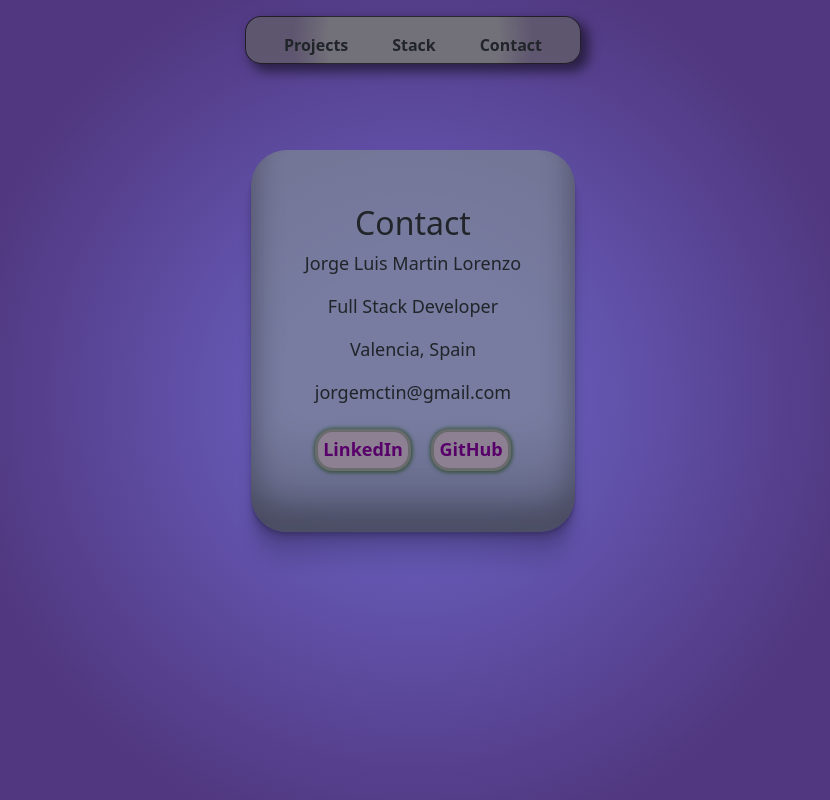
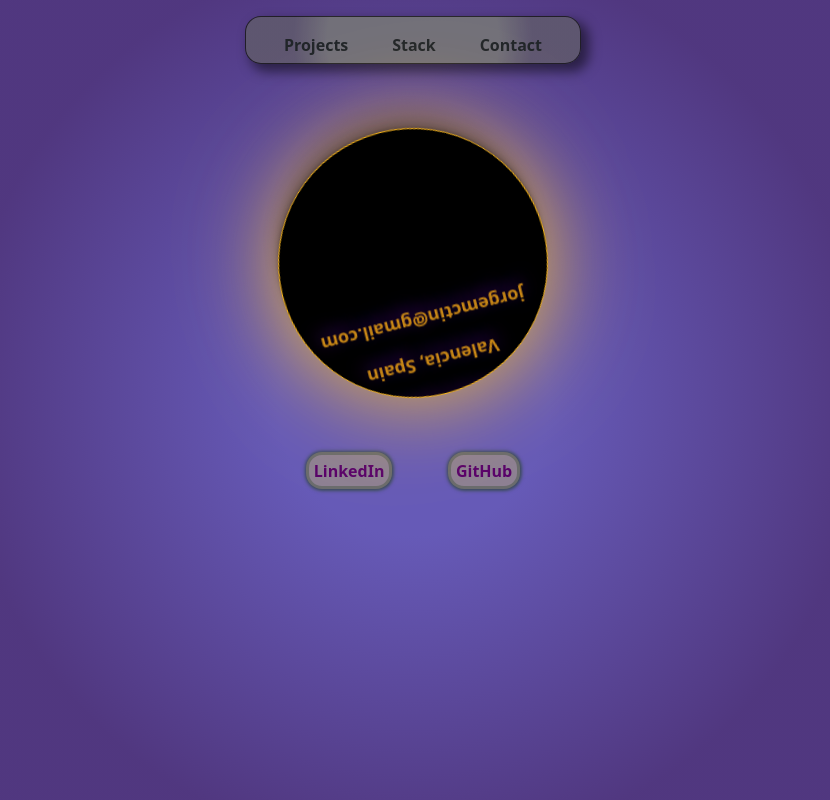
Before and after one commit to jorgelmartin/Portfolio-JLML, a React (Vite) app: page /contact in a window 1280 px wide. Shown: the whole page, without its empty margins (227-1057 px from the left). Built offline with nearby package versions, Linux system fonts and the light colour scheme.

Commit message:
Refactor: contact page with dark hole effect

```diff
--- a/src/containers/Contact/Contact.css
+++ b/src/containers/Contact/Contact.css
@@ -1,20 +1,68 @@
-.containerContact{
-  display: flex;
-  justify-content: center;
-  align-items: center;
-  margin-top: 4.4em;
+.containerContact {
+  margin-top: 8em;
+  background-color: rgba(0, 255, 255, 0);
 }
-.contactData{
-  margin-top: 4.4em;
-/* width: 20em; */
-/* height:19em; */
-background-color:rgba(132, 146, 146, 0.604);
-border-radius: 2em;
-text-align: center;
-padding: 3em;
-font-size: large;
-box-shadow: rgba(0, 0, 0, 0.17) 0px -23px 25px 0px inset, rgba(0, 0, 0, 0.15) 0px -36px 30px 0px inset, rgba(0, 0, 0, 0.1) 0px -79px 40px 0px inset, rgba(0, 0, 0, 0.06) 0px 2px 1px, rgba(0, 0, 0, 0.09) 0px 4px 2px, rgba(0, 0, 0, 0.09) 0px 8px 4px, rgba(0, 0, 0, 0.09) 0px 16px 8px, rgba(0, 0, 0, 0.09) 0px 32px 16px;
+.contactData {
+  height: 15em;
+  width: 15em;
+  /* background: linear-gradient(90deg,#9e9e9e 0%, #e0e0e0 40%, #777877 80%);
+    background: -webkit-linear-gradient(90deg,#9e9e9e 0%, #e0e0e0 40%, #777877 80%);
+    background: -moz-linear-gradient(90deg,#9e9e9e 0%, #e0e0e0 40%, #777877 80%); */
+    background-color: rgb(0, 0, 0);
+  border-radius: 10em;
+  text-align: center;
+  /* position: relative; */
+  font-size: large;
+  /* background-image: url('/src/assets/space3.png');
+  background-size: -100% -100% -100% -100%;
+  background-repeat: no-repeat;  */
+border: solid   0.09em rgb(252, 184, 21);
+  color: rgb(0, 0, 0);
+  box-shadow: rgba(0, 0, 0, 0.17) 0em -1.15em 1.25em 0em inset,rgba(188, 74, 74, 0) 0em -0.1em 3em 1em, rgba(0, 0, 0, 0.79) 0em -1.8em 1.5em 8em inset, rgba(0, 0, 0, 0.1) 0em -3.95em 2em 0em inset, rgba(0, 0, 0, 0.06) 0em 0.08em 0.04em, rgba(0, 0, 0, 0.09) 0em 0.16em 0.08em, rgba(0, 0, 0, 0.09) 0em 0.32em 0.16em, rgba(0, 0, 0, 0.09) 0em 0.64em 0.32em, rgba(0, 0, 0, 0.09) 0em 1.28em 0.64em, 0 0 5em rgb(238, 185, 50);
+  /* transition: background-color 4s ease; */
+  animation: around 20s;
+  position: relative;
+  overflow: hidden;
 }
-.buttonsContact{
+
+
+.dataData {
+  margin-top: 3em;
+  color: rgb(199, 134, 22);
+  /* position: absolute;
+  top: 50%; */
+ /* font-size: 1.05em; */
+  /* left: 50%; */
+  /* transform: translate(-50%, -50%); */
+  text-align: center;
+  text-shadow: 0.05em 0.3em 1em rgba(148, 26, 255, 0.5);
+  animation: moveUpDown infinite 15s linear;
+  margin-left: 1.3em;
+  position: absolute;
+  /* left: 50%; */
+
+}
+@keyframes moveUpDown {
+  0% {
+    transform: translateY(-190%);
+  }
+  100% {
+    transform: translateY(140%);
+  }
+}
+
+@keyframes around {
+  0% {
+    transform: rotate(0deg);
+  }
+  100% {
+    transform:rotate(360deg);
+  }
+}
+
+
+
+.buttonsContact {
+  margin-top: 3em;
   display: flex;
 }
--- a/src/containers/Contact/Contact.jsx
+++ b/src/containers/Contact/Contact.jsx
@@ -7,14 +7,24 @@ export const Contact = () => {
         <div className="containerContact">
 
             <div className="contactData">
-                <h2>Contact</h2>
+
+
+                <div className="dataData"><strong>
+                {/* <h3 style={{
+                    transform:'none',
+
+                }}>Contact</h3> */}
                 <p>Jorge Luis Martin Lorenzo</p>
                 <p>Full Stack Developer</p>
                 <p>Valencia, Spain</p>
                 <p>jorgemctin@gmail.com</p>
                 {/* <p>Teléfono: +123 456 7890</p> */}
-                <div className="buttonsContact">
-                <PortfolioButton
+                </strong>
+
+            </div></div>
+            <div className="buttonsContact">
+
+            <PortfolioButton
                     href={"https://www.linkedin.com/in/jorge-luis-martin-lorenzo/"}
                     text={"LinkedIn"}
                     imageSrc={""}
@@ -23,8 +33,13 @@ export const Contact = () => {
                     href={"https://github.com/jorgemctin"}
                     text={"GitHub"}
                     imageSrc={""}
-                /></div>
-            </div>
+                />
+                {/* <PortfolioButton
+                    href={"src/assets/Jorge"}
+                    text={"CV"}
+                    imageSrc={""}
+                /> */}
+                </div>
         </div>
     );
 };
```
